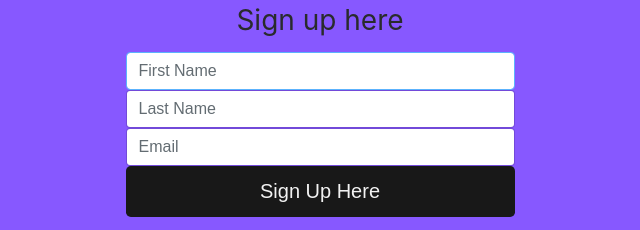
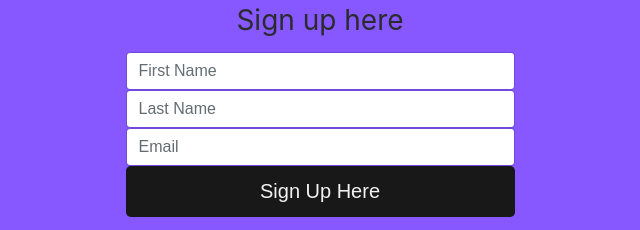
Before and after one commit to Brian7650/mojo_landingpage, a website: page index.html in a window 1280 px wide. Shown: the part 4620-4850 px from the top of the page, 320-960 px from the left. Drawn offline with Linux system fonts and the light colour scheme.

Commit message:
removed autofocus from form

```diff
--- a/index.html
+++ b/index.html
@@ -204,7 +204,7 @@
          <img src="img/mojoform-2.png" alt="" class="mx-auto d-block"height="75px" width="75px"> <h1 class="form-title">Mojo Computers</h1>
         <h1 class="h3 mb-3 font-weight-normal">Sign up here</h1>
 
-        <input type="text" name="fName" class="form-control top" placeholder="First Name" required autofocus>
+        <input type="text" name="fName" class="form-control top" placeholder="First Name" required>
         <input type="text" name="lName" class="form-control middle" placeholder="Last Name" required>
         <input type="text" name="email" class="form-control bottom" placeholder="Email" required>
         <button class="btn btn-lg btn-dark btn-block" type="submit">Sign Up Here</button>
```
